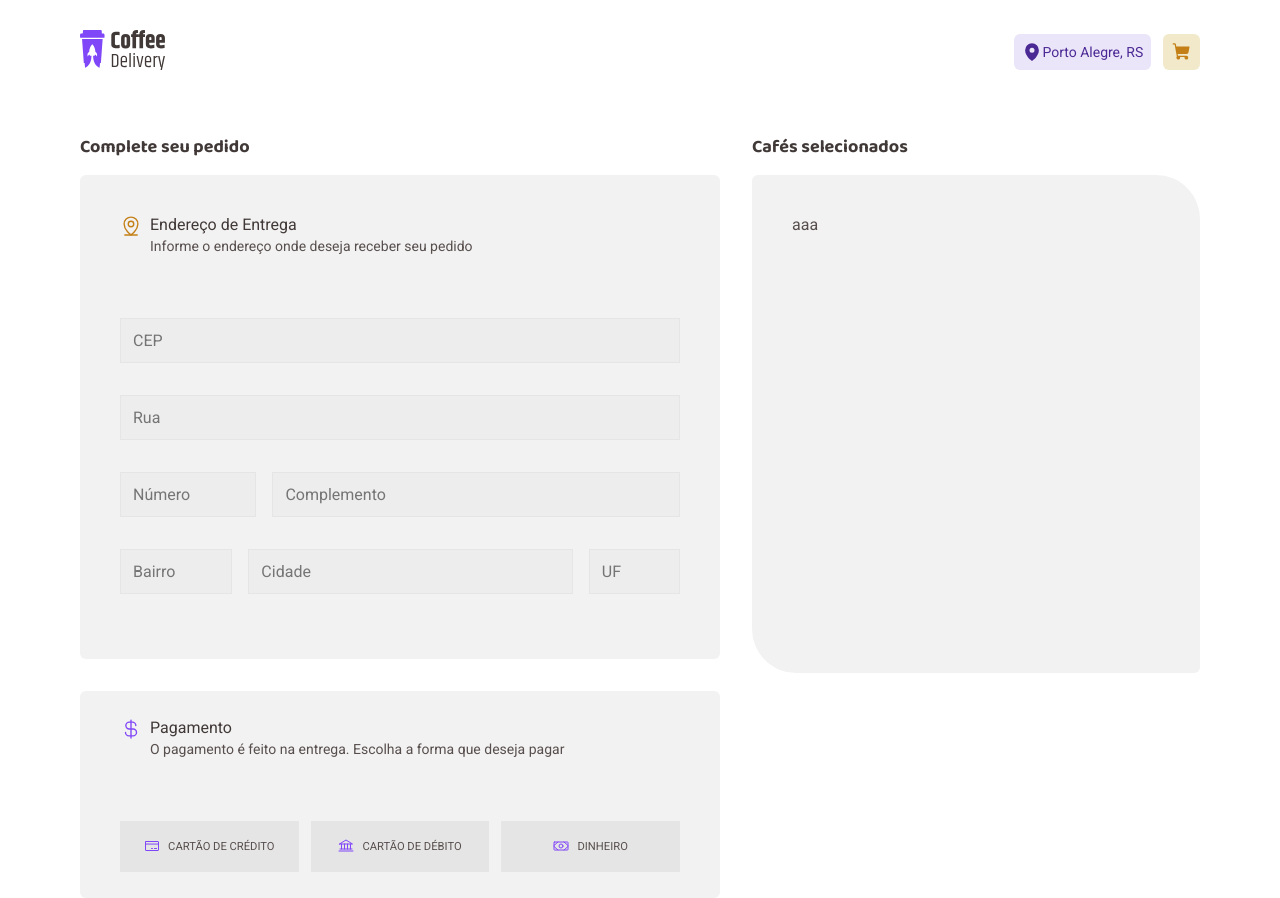
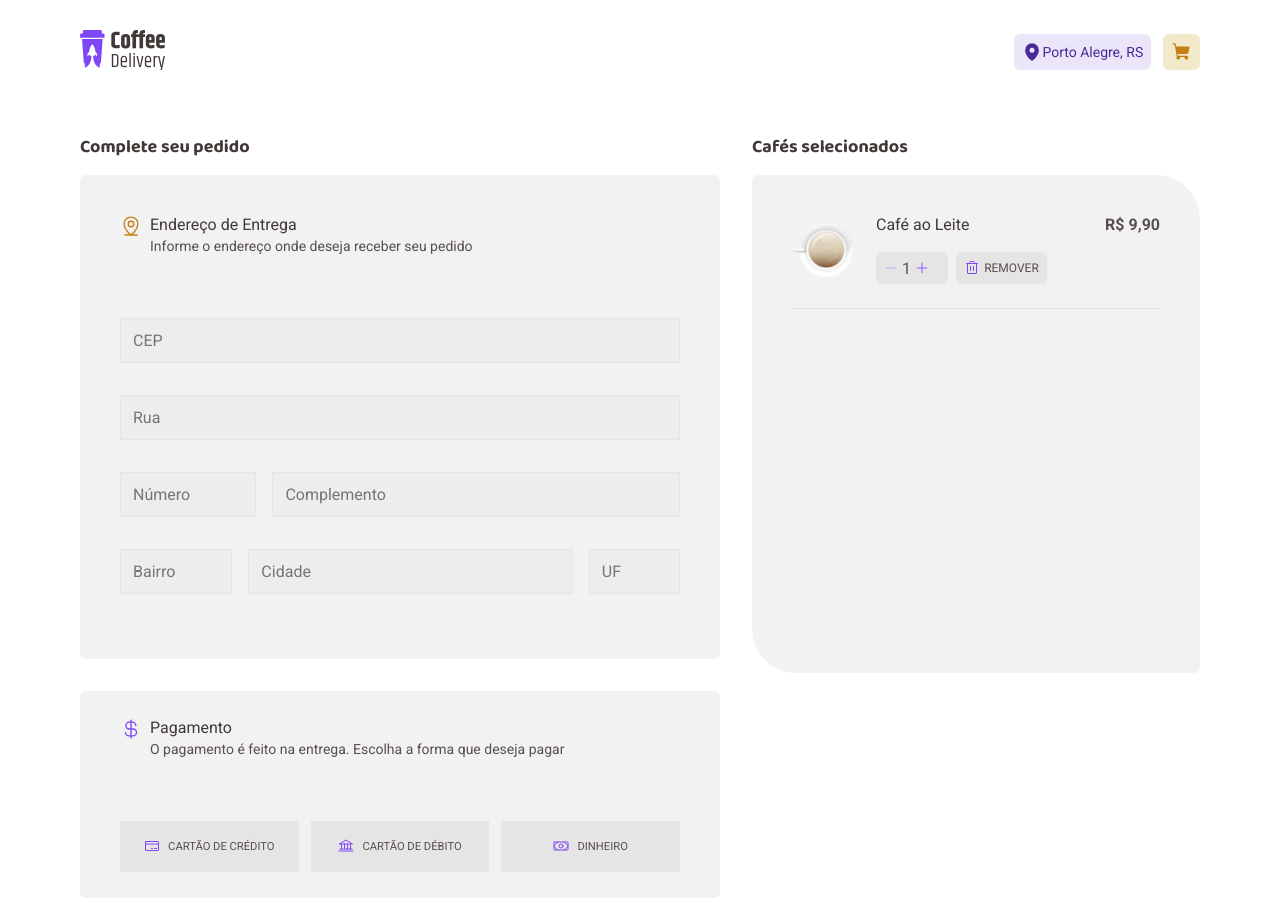
Before and after one commit to manuncorrea/coffe-delivery, a React (Vite) app: page /checkout in a window 1280 px wide. Built offline with nearby package versions, Linux system fonts and the light colour scheme.

Commit message:
estilizando o card de selecionar café

```diff
--- a/src/components/Card/index.tsx
+++ b/src/components/Card/index.tsx
@@ -20,7 +20,7 @@ export function Card({ coffee }: CoffeProps) {
   const { addCoffeeToCart } = useContext(CartContextProps)
   const [quantyCoffe, setQuantyCoffe] = useState(1)
 
-  function hanfleIncrementquantity() {
+  function handleIncrementquantity() {
     setQuantyCoffe((state) => state + 1)
   }
 
@@ -61,7 +61,7 @@ export function Card({ coffee }: CoffeProps) {
               <Minus size={14} />
             </button>{' '}
             {quantyCoffe}{' '}
-            <button onClick={hanfleIncrementquantity}>
+            <button onClick={handleIncrementquantity}>
               <Plus size={14} />
             </button>
           </div>
--- /dev/null
+++ b/src/components/QuantityCoffee/index.tsx
@@ -0,0 +1,28 @@
+import { Minus, Plus } from 'phosphor-react'
+import { QuantityinCart } from './styles'
+
+interface QuantityCoffeeProps {
+  quantyCoffe: number
+  onIncrease: () => void
+  onDecrease: () => void
+}
+
+export function QuantityCoffee({
+  quantyCoffe,
+  onIncrease,
+  onDecrease,
+}: QuantityCoffeeProps) {
+  return (
+    <QuantityinCart>
+      <div className="quantyCoffe-in-cart">
+        <button onClick={onIncrease} disabled={quantyCoffe <= 1}>
+          <Minus size={14} />
+        </button>{' '}
+        {quantyCoffe}{' '}
+        <button onClick={onDecrease}>
+          <Plus size={14} />
+        </button>
+      </div>
+    </QuantityinCart>
+  )
+}
--- /dev/null
+++ b/src/components/QuantityCoffee/styles.ts
@@ -0,0 +1,34 @@
+import styled from 'styled-components'
+
+export const QuantityinCart = styled.div`
+  display: flex;
+  width: 7.5rem;
+  gap: 0.5rem;
+
+  div {
+    display: flex;
+    align-items: center;
+    padding: 0 0.5rem;
+    gap: 0.25rem;
+
+    width: 5.688rem;
+    height: 2rem;
+    background: ${(props) => props.theme['base-button']};
+    border-radius: 6px;
+
+    font-size: 1rem;
+
+    button {
+      display: flex;
+      align-items: center;
+      justify-content: center;
+      background: ${(props) => props.theme['base-button']};
+      color: ${(props) => props.theme.purple};
+      border: none;
+
+      &:disabled {
+        opacity: 0.4;
+      }
+    }
+  }
+`
--- a/src/pages/Checkout/index.tsx
+++ b/src/pages/Checkout/index.tsx
@@ -4,17 +4,31 @@ import {
   CurrencyDollar,
   MapPinLine,
   Money,
+  Trash,
 } from 'phosphor-react'
 import {
+  CheckoutActionsContainer,
+  CheckoutCoffeeCard,
   CheckoutContainer,
   CheckoutRequestsContainer,
   CheckoutSuccessContainer,
   HeaderPayment,
   HeaderRequest,
   InputContainer,
+  RomeveCoffee,
 } from './styles'
 
+import coffeLeite from '../../assets/coffee-ao-leite.png'
+import { QuantityCoffee } from '../../components/QuantityCoffee'
+
 export function Checkout() {
+  function handleIncrementquantity() {
+    console.log('teste')
+  }
+
+  function handleDecrementquantity() {
+    console.log('teste')
+  }
   return (
     <CheckoutContainer className="content">
       <CheckoutRequestsContainer>
@@ -72,7 +86,28 @@ export function Checkout() {
 
       <CheckoutSuccessContainer>
         <h3>Cafés selecionados</h3>
-        <div className="total">aaa</div>
+        <div className="total">
+          <CheckoutCoffeeCard>
+            <div>
+              <img src={coffeLeite} alt="" />
+              <div className="sub">
+                <h3>Café ao Leite</h3>
+                <CheckoutActionsContainer>
+                  <QuantityCoffee
+                    quantyCoffe={1}
+                    onIncrease={handleIncrementquantity}
+                    onDecrease={handleDecrementquantity}
+                  />
+                  <RomeveCoffee>
+                    <Trash size={16} />
+                    REMOVER
+                  </RomeveCoffee>
+                </CheckoutActionsContainer>
+              </div>
+            </div>
+            <p>R$ 9,90</p>
+          </CheckoutCoffeeCard>
+        </div>
       </CheckoutSuccessContainer>
     </CheckoutContainer>
   )
--- a/src/pages/Checkout/styles.ts
+++ b/src/pages/Checkout/styles.ts
@@ -198,5 +198,98 @@ export const CheckoutSuccessContainer = styled.section`
 
     background: ${(props) => props.theme['base-card']};
     border-radius: 6px 44px;
+
+    img {
+      width: 4rem;
+      height: 4rem;
+    }
+
+    h3 {
+      align-self: flex-start;
+      font-weight: 700;
+    }
   }
 `
+
+export const CheckoutCoffeeCard = styled.div`
+  width: 100%;
+  display: flex;
+  align-items: center;
+  justify-content: space-between;
+
+  border-bottom: 1px solid ${(props) => props.theme['base-button']};
+  padding-bottom: 1.5rem;
+  margin-bottom: 1.5rem;
+
+  > div {
+    display: flex;
+    align-items: center;
+    gap: 1.25rem;
+
+    img {
+      width: 4rem;
+      height: 4rem;
+    }
+    .sub {
+      h3 {
+        font-family: 'Roboto', sans-serif;
+        font-weight: 400;
+        font-style: normal;
+        font-size: 1rem;
+
+        color: ${(props) => props.theme['base-subtitle']};
+      }
+    }
+  }
+
+  > p {
+    align-self: flex-start;
+    font-weight: 700;
+  }
+`
+
+export const CheckoutActionsContainer = styled.div`
+  display: flex;
+  align-items: center;
+
+  height: 2rem;
+  gap: 0.5rem;
+  margin-top: 0.05rem;
+
+  > div {
+    max-width: 4.5rem;
+    height: 100%;
+  }
+`
+
+export const RomeveCoffee = styled.button`
+  display: flex;
+  flex-direction: row;
+  justify-content: center;
+  align-items: center;
+  padding: 0 0.5rem;
+  gap: 0.25rem;
+
+  width: 5.688rem;
+  height: 2rem;
+
+  background: ${(props) => props.theme['base-button']};
+  border: none;
+  border-radius: 6px;
+
+  flex: none;
+  order: 1;
+  flex-grow: 0;
+
+  font-family: 'Roboto';
+  font-style: normal;
+  font-weight: 400;
+  font-size: 0.75rem;
+  line-height: 160%;
+
+  color: ${(props) => props.theme['base-text']};
+
+  svg {
+    color: ${(props) => props.theme.purple};
+  }
+`
--- a/src/styles/global.ts
+++ b/src/styles/global.ts
@@ -14,7 +14,7 @@ export const GlobalStyle = createGlobalStyle`
     -webkit-font-smoothing: antialiased;
   }
 
-  body, input, textarea, button {
+  body, input, textarea, button, span, h3 {
     font-family: 'Roboto', sans-serif;
     font-weight: 400;
     font-size: 1rem;
```
